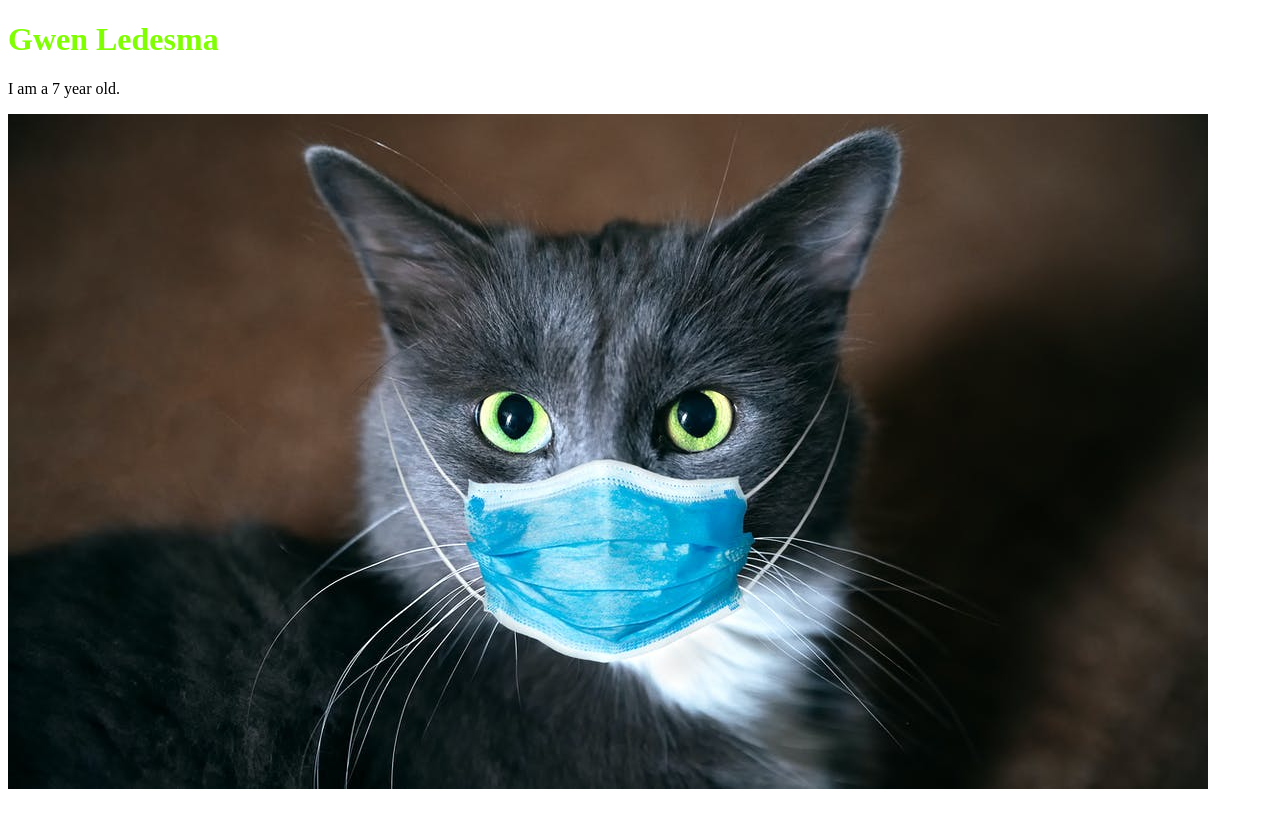
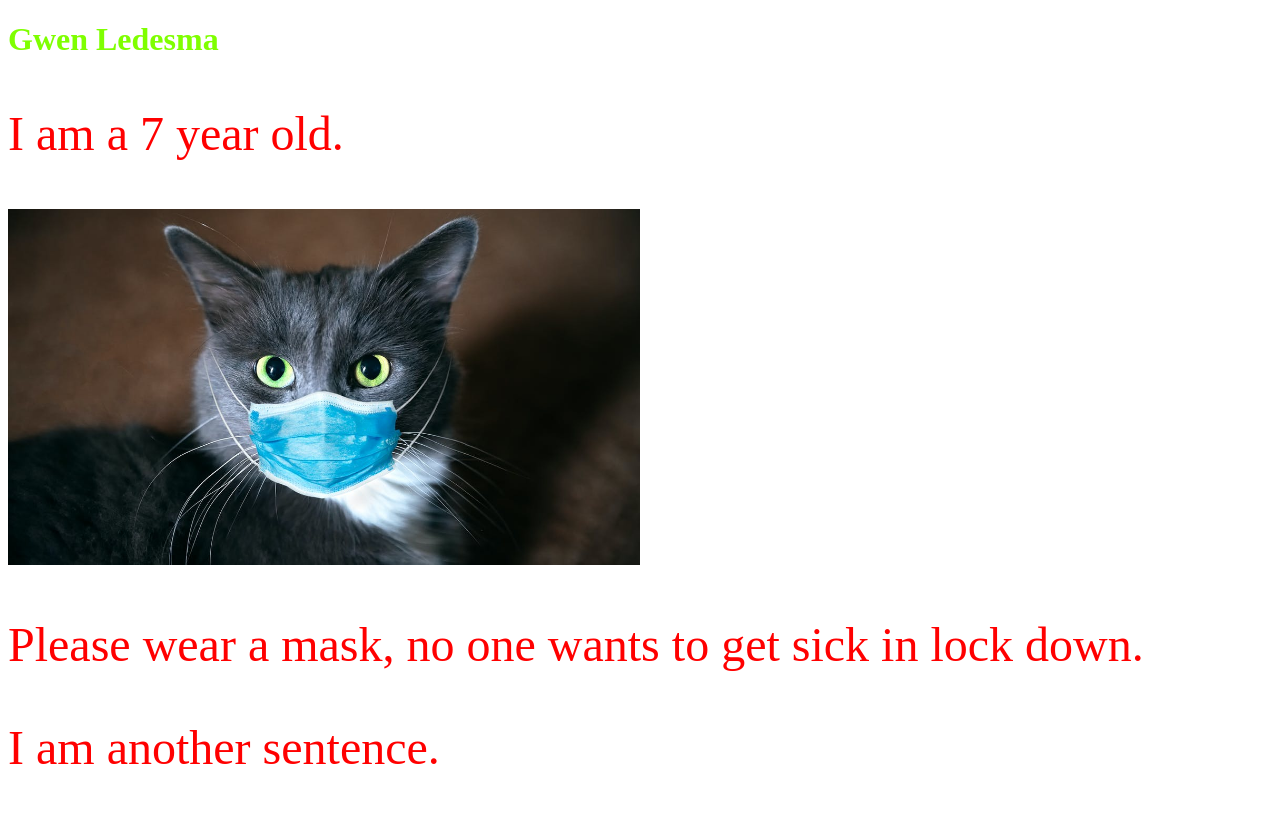
Before and after one commit to gwenpartyp/myfirstwebsite, a plain HTML site: page index.html in a window 1280 px wide. Before the commit the page ends 801 px from the top, so only its background shows below. Drawn offline with Linux system fonts and the light colour scheme.

Commit message:
fourth commit

```diff
--- a/index.html
+++ b/index.html
@@ -15,5 +15,7 @@
     <h1>Gwen Ledesma</h1>
     <p>I am a 7 year old.</p>
     <img src="kittymask.jpg" alt="Kitty that has a mask">
+    <p>Please wear a mask, no one wants to get sick in lock down.</p>
+    <p>I am another sentence.</p>
 </body>
 </html>
--- a/style.css
+++ b/style.css
@@ -1,3 +1,17 @@
 h1{
     color:chartreuse;
 }
+
+body{
+     background-color: white;
+}
+
+img {
+    width:50%;
+}
+
+p{
+    font: Arial;
+    font-size: 3rem;
+    color: red;
+}
```
